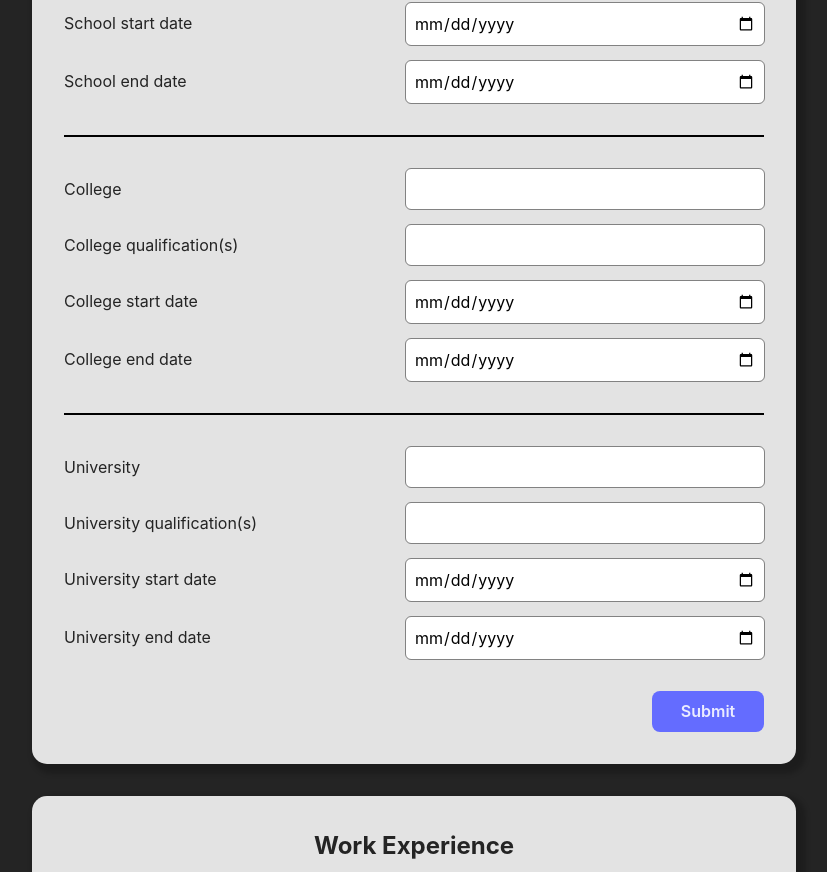
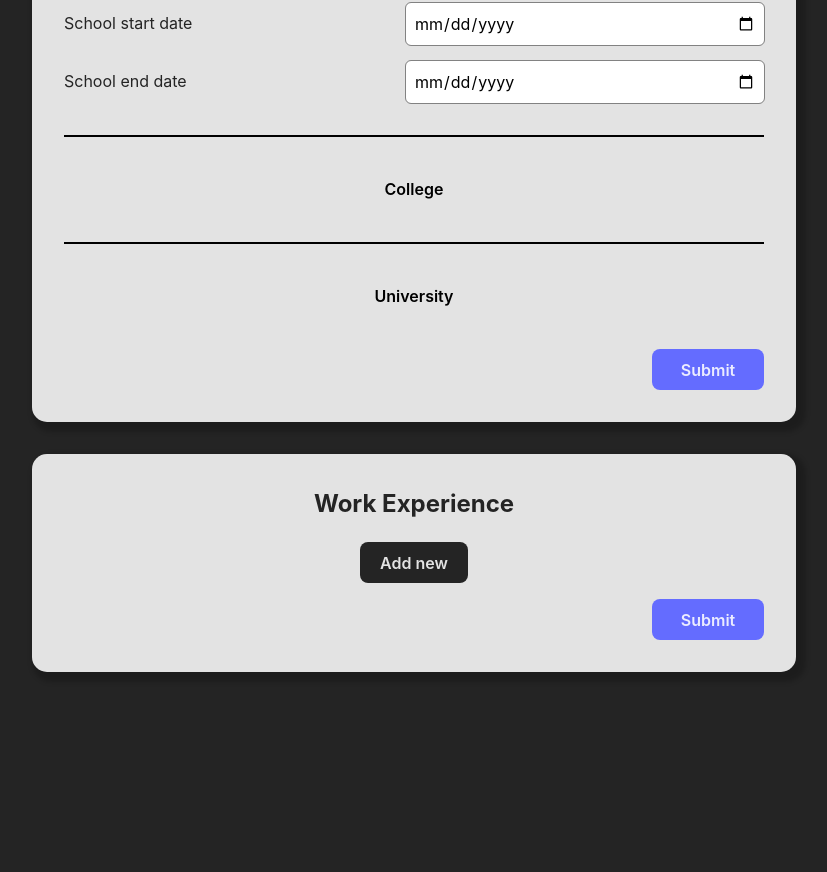
Before and after one commit to rubicon2/odin-cv-app, a React (Vite) app: page / in a window 1280 px wide. Shown: the part 689-1561 px from the top of the page, without its empty margins (226-1053 px from the left). After the commit the page ends 1393 px from the top, so only its background shows below. Built offline with nearby package versions, Linux system fonts and the light colour scheme.

Commit message:
Turn education section into an accordion layout

```diff
--- a/src/App.jsx
+++ b/src/App.jsx
@@ -11,6 +11,7 @@ function App() {
   const [surname, setSurname] = useState('');
   const [generalSubmitted, setGeneralSubmitted] = useState(false);
 
+  const [educationActiveIndex, setEducationActiveIndex] = useState(0);
   const [schoolInfo, setSchoolInfo] = useState({});
   const [collegeInfo, setCollegeInfo] = useState({});
   const [uniInfo, setUniInfo] = useState({});
@@ -51,16 +52,22 @@ function App() {
         <ToggleEditStudyInfo
           placeOfStudy="School"
           onChange={(infoObj) => setSchoolInfo(infoObj)}
+          isActive={educationActiveIndex === 0}
+          onOpen={() => setEducationActiveIndex(0)}
           edit={!educationSubmitted}
         />
         <ToggleEditStudyInfo
           placeOfStudy="College"
           onChange={(infoObj) => setCollegeInfo(infoObj)}
+          isActive={educationActiveIndex === 1}
+          onOpen={() => setEducationActiveIndex(1)}
           edit={!educationSubmitted}
         />
         <ToggleEditStudyInfo
           placeOfStudy="University"
           onChange={(infoObj) => setUniInfo(infoObj)}
+          isActive={educationActiveIndex === 2}
+          onOpen={() => setEducationActiveIndex(2)}
           edit={!educationSubmitted}
         />
       </Container>
--- a/src/ToggleEditStudyInfo/index.css
+++ b/src/ToggleEditStudyInfo/index.css
@@ -10,3 +10,11 @@
   padding-bottom: 1rem;
   border: none;
 }
+
+.open-study-section-button {
+  background-color: #ffffff00;
+}
+
+.open-study-section-button:hover {
+  border: 1px solid transparent;
+}
--- a/src/ToggleEditStudyInfo/index.jsx
+++ b/src/ToggleEditStudyInfo/index.jsx
@@ -2,7 +2,13 @@ import ToggleEditField from '../ToggleEditField';
 import { useState } from 'react';
 import './index.css';
 
-export default function ToggleEditStudyInfo({ placeOfStudy, onChange, edit }) {
+export default function ToggleEditStudyInfo({
+  placeOfStudy,
+  onChange,
+  isActive,
+  onOpen,
+  edit,
+}) {
   const [place, setPlace] = useState('');
   const [subject, setSubject] = useState('');
   const [startDate, setStartDate] = useState('');
@@ -13,6 +19,7 @@ export default function ToggleEditStudyInfo({ placeOfStudy, onChange, edit }) {
     onChange({ place, subject, startDate, endDate });
   }
 
+  if (!edit || isActive) {
     return (
       <div className="study-info-section input-flex-gap">
         <ToggleEditField
@@ -43,4 +50,13 @@ export default function ToggleEditStudyInfo({ placeOfStudy, onChange, edit }) {
         />
       </div>
     );
+  } else {
+    return (
+      <div className="study-info-section input-flex-gap">
+        <button className="open-study-section-button" onClick={onOpen}>
+          {placeOfStudy}
+        </button>
+      </div>
+    );
   }
+}
```
Lines whose indentation alone changed are shown as unchanged.
